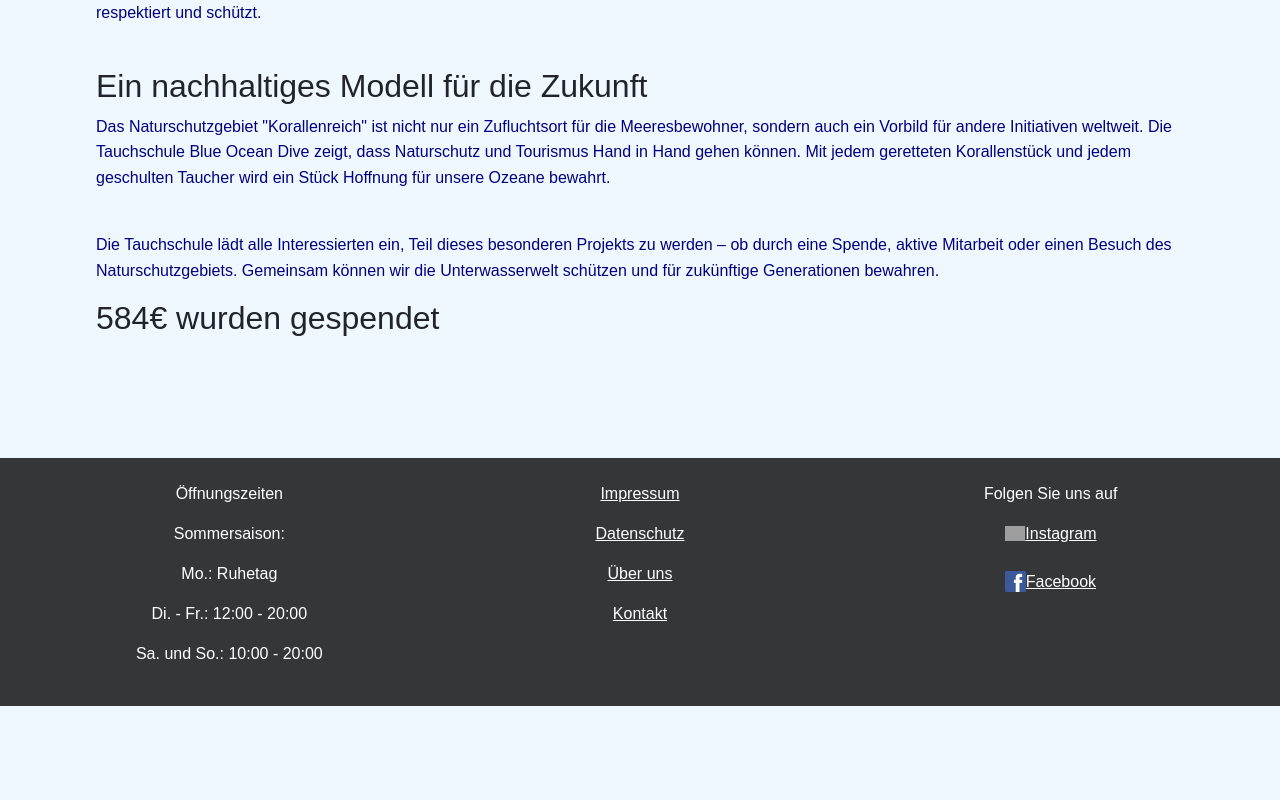
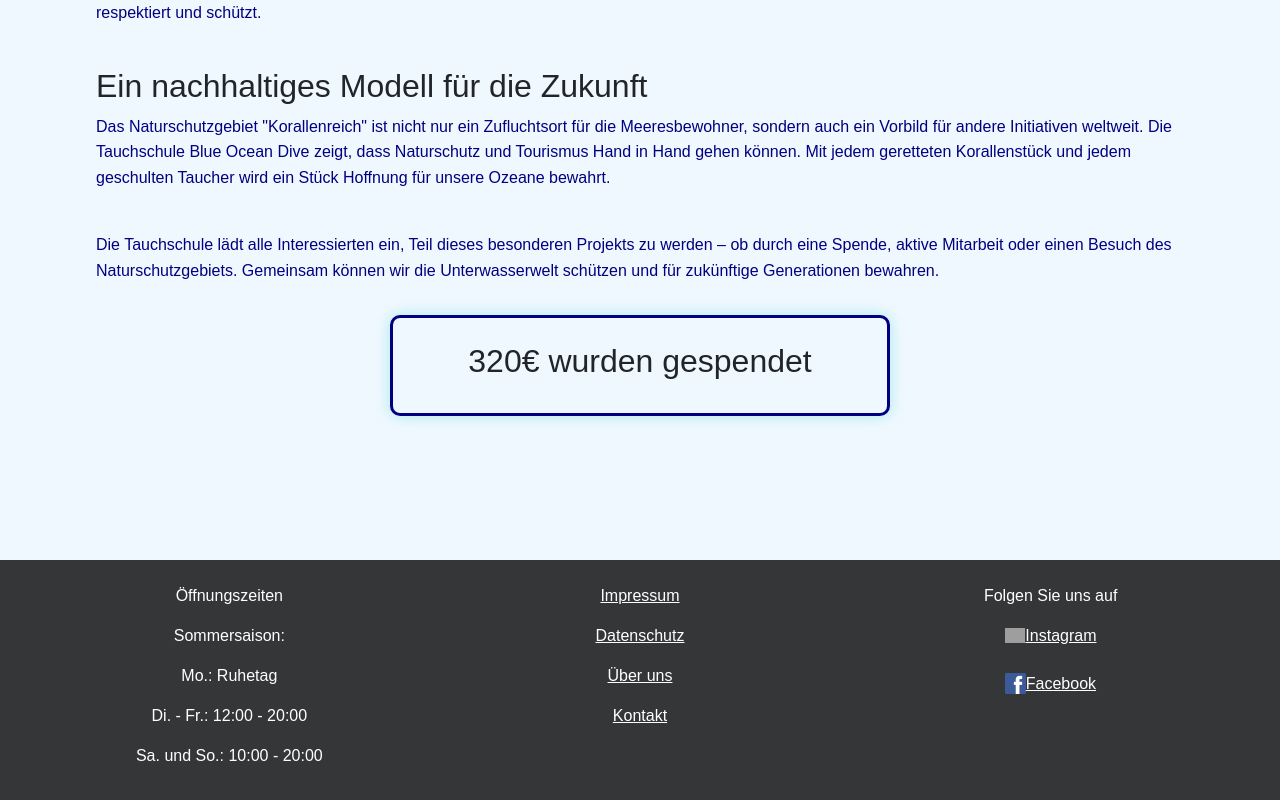
Before and after one commit to Starplatinum2005/dynamische-Webseite, a React (Vite) app in the folder React/dynamische-Webseite/: page /Naturschutz in a window 1280 px wide. Shown: the part 1496-2296 px from the top of the page. Before the commit the page ends 2202 px from the top, so only its background shows below. Built offline with nearby package versions, Linux system fonts and the light colour scheme; grey boxes are pictures that could not be loaded.

Commit message:
Box um Spendensumme

```diff
--- a/React/dynamische-Webseite/src/Seiten/Zähler.tsx
+++ b/React/dynamische-Webseite/src/Seiten/Zähler.tsx
@@ -1,7 +1,7 @@
 import './stylesheets/Zähler.css';
 import {useState, useEffect} from "react"; //useState (React Hook) um einen State innerhalb der Component abzubilden
 
-const vorherigeSpende = 1000;
+const vorherigeSpende = 100;
 
 export const Hochzaehler = () =>{
     const [gesamtSpende, setGesamtSpende] = useState(vorherigeSpende); //gesamtSpende: Spendensumme, die im System gespeichert ist; useState Funktion nimmt einen initialen Zustand und eine Funktion zum Verändern entgegen
--- a/React/dynamische-Webseite/src/Seiten/stylesheets/Zähler.css
+++ b/React/dynamische-Webseite/src/Seiten/stylesheets/Zähler.css
@@ -1,5 +1,15 @@
 
 
 .spendenbox{
-/*hier muss noch weitergearbeitet werden */
+    border: 3px solid var(--Textfarbe); /* Rahmen in Marineblau */
+    background-color: var(--Hintergrundfarbe); /* Hintergrundfarbe AliceBlue */
+    padding: 1.5rem; /* Innenabstand */
+    margin-bottom: 20px; /* Abstand nach unten */
+    border-radius: 10px; /* Runde Ecken */
+    box-shadow: 0 0 15px rgba(0, 201, 201, 0.3); /*leichtes Leuchten*/
+    font-size: 1.2rem;
+    text-align: center;
+    max-width: 500px;
+    margin: 2rem auto;
+    transition: all 0.3s ease-in-out;
 }
```
